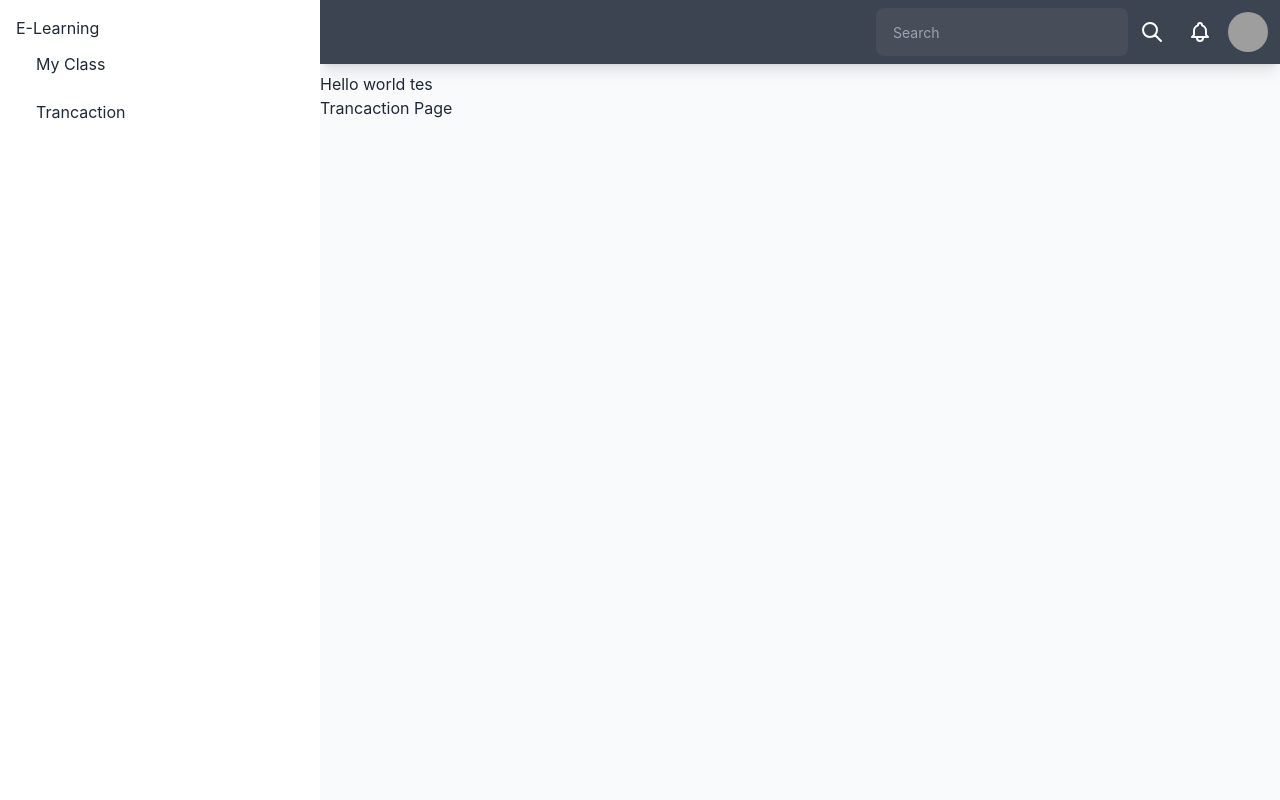
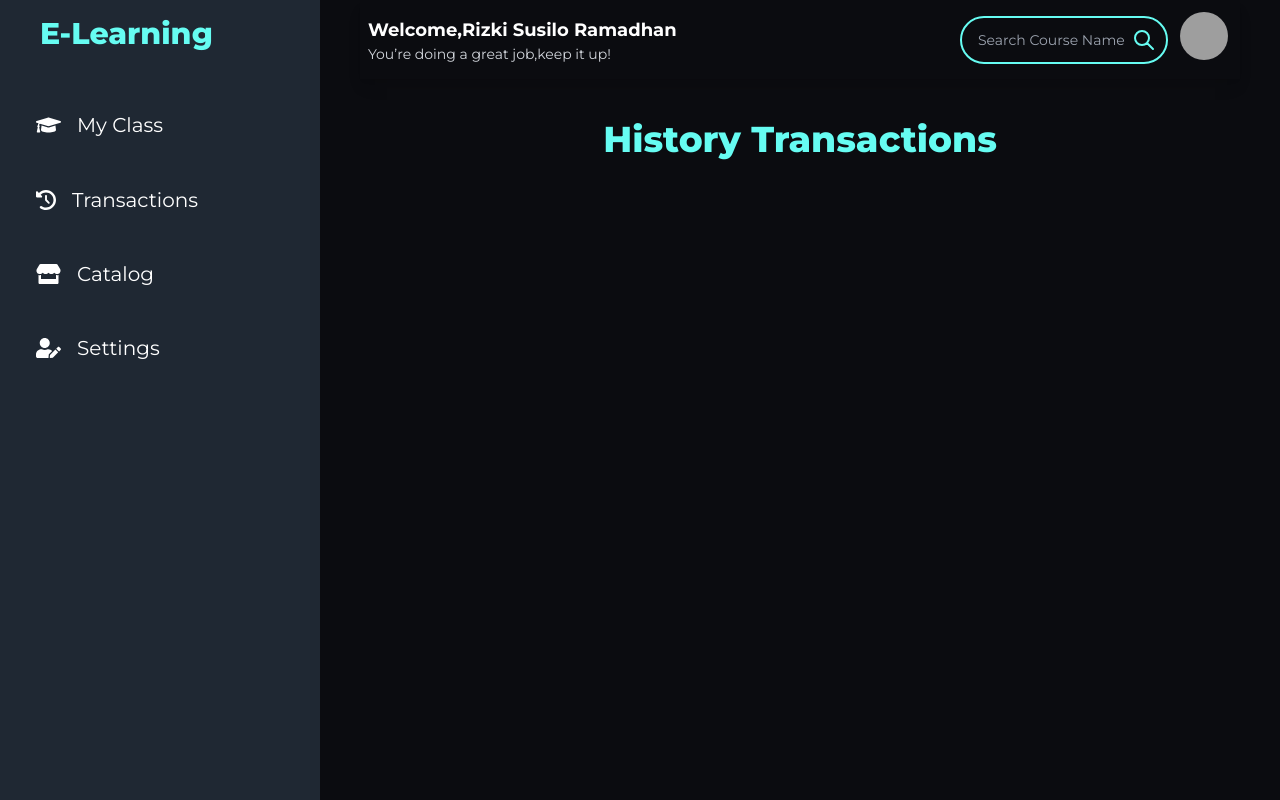
Before and after one commit to lms-20/fe_dashboard_lms, a React (Create React App) app: page /transactions in a window 1280 px wide. Built offline with nearby package versions, Linux system fonts and the light colour scheme; grey boxes are pictures that could not be loaded.

Commit message:
init pages

```diff
--- a/public/index.html
+++ b/public/index.html
@@ -10,6 +10,9 @@
       content="Web site created using create-react-app"
     />
     <link rel="apple-touch-icon" href="%PUBLIC_URL%/logo192.png" />
+    <link rel="preconnect" href="https://fonts.googleapis.com">
+    <link rel="preconnect" href="https://fonts.gstatic.com" crossorigin>
+    <link href="https://fonts.googleapis.com/css2?family=Montserrat:wght@400;700;800&display=swap" rel="stylesheet">
     <!--
       manifest.json provides metadata used when your web app is installed on a
       user's mobile device or desktop. See https://developers.google.com/web/fundamentals/web-app-manifest/
--- a/src/components/PermanentDrawer/PermanentDrawer.jsx
+++ b/src/components/PermanentDrawer/PermanentDrawer.jsx
@@ -3,63 +3,102 @@
 /* eslint-disable prettier/prettier */
 import React from 'react'
 import PropTypes from 'prop-types'
+import {FontAwesomeIcon} from '@fortawesome/react-fontawesome';
+import { faGraduationCap,faStore,faDoorOpen,faUserEdit} from '@fortawesome/free-solid-svg-icons';
 import { Link, Outlet } from 'react-router-dom'
 
 const PermanentDrawer = props => {
     return (
-        <div className="shadow bg-base-200 drawer drawer-mobile min-h-screen relative">
+
+        <div className="shadow bg-neutral-content drawer drawer-mobile min-h-screen relative text-base-100">
             <input id="my-drawer-2" type="checkbox" className="drawer-toggle" />
 
-            <div className="flex flex-col  drawer-content">
-                <div className="navbar mb-2 shadow-lg bg-neutral text-neutral-content justify-end lg:">
-                    <div className="flex-1 lg:hidden  ">
-                        <label htmlFor="my-drawer-2" className="btn btn-square btn-ghost drawer-button">
+            <div className="flex flex-col drawer-content">
+                {/* Navbar */}
+                <div className="navbar flex mb-2 shadow-lg bg-neutral-content text-primary justify-between lg:w-11/12 lg:mx-auto">
+                    <div className="">
+                        <label htmlFor="my-drawer-2" className="btn btn-square btn-ghost drawer-button lg:hidden border-none">
                             <svg xmlns="http://www.w3.org/2000/svg" fill="none" viewBox="0 0 24 24" className="inline-block w-6 h-6 stroke-current">
                                 <path strokeLinecap="round" strokeLinejoin="round" strokeWidth={2} d="M4 6h16M4 12h16M4 18h16" />
                             </svg>
                         </label>
+                        <div className='hidden lg:flex lg:flex-col justify-center'>
+                            <p className='text-lg text-base-100 font-bold '>Welcome,Rizki Susilo Ramadhan</p>
+                            <p className='text-sm text-base-300'>You’re doing a great job,keep it up!</p>
                         </div>
-                    <div className="flex-none">
+
+                    </div>
+                    <div className='flex items:center'>
+                        {/* Search Form */}
+                        <div className="">
                             <div className="form-control">
-                            <input type="text" placeholder="Search" className="input input-ghost" />
+                                <input type="text" placeholder="Search Course Name" className=" pr-10 transition-all w-52 focus:w-72 border-2 border-primary input input-ghost rounded-full text-base-100 focus:text-base-100" />
                             </div>
                         </div>
-                    <div className="flex-none">
-                        <button className="btn btn-square btn-ghost">
-                            <svg xmlns="http://www.w3.org/2000/svg" fill="none" viewBox="0 0 24 24" className="inline-block w-6 h-6 stroke-current">
+                        {/*  Button Search */}
+                        <div className="-ml-12 ">
+                            <button className="btn-square border-none  btn btn-ghost bg-transparent">
+                                <svg xmlns="http://www.w3.org/2000/svg" fill="none" viewBox="0 0 24 24" className="inline-block text-primary w-6 h-6 stroke-current">
                                     <path strokeLinecap="round" strokeLinejoin="round" strokeWidth={2} d="M21 21l-6-6m2-5a7 7 0 11-14 0 7 7 0 0114 0z" />
                                 </svg>
                             </button>
                         </div>
-                    <div className="flex-none">
-                        <button className="btn btn-square btn-ghost">
-                            <svg xmlns="http://www.w3.org/2000/svg" fill="none" viewBox="0 0 24 24" className="inline-block w-6 h-6 stroke-current">
-                                <path strokeLinecap="round" strokeLinejoin="round" strokeWidth={2} d="M15 17h5l-1.405-1.405A2.032 2.032 0 0118 14.158V11a6.002 6.002 0 00-4-5.659V5a2 2 0 10-4 0v.341C7.67 6.165 6 8.388 6 11v3.159c0 .538-.214 1.055-.595 1.436L4 17h5m6 0v1a3 3 0 11-6 0v-1m6 0H9" />
-                            </svg>
-                        </button>
+                        {/* Avatar + Dropdown*/}
+                        <div className="ml-2">
+                                {/* Dropdown */}
+                                <div className="m-1 dropdown dropdown-end ">
+                                    <img src="https://i.pravatar.cc/500?img=32" tabIndex="0" className='rounded-full w-12 h-12 ' />
+                                    <ul tabIndex="0" className="text-base-100 p-2 shadow menu dropdown-content bg-neutral rounded-box w-52 mt-2">
+                                        <li>
+                                            <a className='btn-hover-primary'><FontAwesomeIcon icon = {faUserEdit} className='mr-2'/>Settings</a>
+                                        </li>
+                                        <li>
+                                            <a className='btn-hover-primary'><FontAwesomeIcon icon = {faDoorOpen} className='mr-2'/>Logout</a>
+                                        </li>
+                                    </ul>
                                 </div>
-                    <div className="flex-none">
-                        <div className="avatar">
-                            <div className="rounded-full w-10 h-10 m-1">
-                                <img src="https://i.pravatar.cc/500?img=32" />
+
+                        </div>
+                    {/* End Of Navbar */}
                     </div>
                 </div>
-                    </div>
-                </div>
-                <p>Hello world tes</p>
+                {/* Your upcoming content should be below */}
                 <Outlet />
             </div>
             <div className="drawer-side">
                 <label htmlFor="my-drawer-2" className="drawer-overlay" />
 
-                <ul className="menu p-4 overflow-y-auto w-80 bg-base-100 text-base-content">
-                    <h1>E-Learning</h1>
-                    <li>
-                        <Link to="/myclass">My Class</Link>
+                <ul className="menu p-4 overflow-y-auto w-80 bg-neutral  text-base-100 ">
+                    <h1 className=' font-extrabold text-3xl text-primary mb-10 pl-6'>E-Learning</h1>
+                    <li className='mb-2'>
+                        <Link to="/myclass" className='text-xl btn-hover-primary' style={{padding:"1.2rem 1.25rem"}}>
+                            <FontAwesomeIcon icon={faGraduationCap} className='mr-4'/>
+                        My Class
+                        </Link>
                     </li>
-                    <li>
-                        <Link to="/transactions">Trancaction</Link>
+                    <li className='mb-2'>
+                        <Link to="/transactions" className='text-xl btn-hover-primary' style={{padding:"1.2rem 1.25rem"}}>
+                        <svg aria-hidden="true" focusable="false" data-prefix="fas" data-icon="clock-rotate-left" className="svg-inline--fa fa-clock-rotate-left mr-4" role="img" xmlns="http://www.w3.org/2000/svg" viewBox="0 0 512 512">
+                             <path fill="currentColor" d="M256 0C397.4 0 512 114.6 512 256C512 397.4 397.4 512 256 512C201.7 512 151.2 495 109.7 466.1C95.2 455.1 91.64 436 101.8 421.5C111.9 407 131.8 403.5 146.3 413.6C177.4 435.3 215.2 448 256 448C362 448 448 362 448 256C448 149.1 362 64 256 64C202.1 64 155 85.46 120.2 120.2L151 151C166.1 166.1 155.4 192 134.1 192H24C10.75 192 0 181.3 0 168V57.94C0 36.56 25.85 25.85 40.97 40.97L74.98 74.98C121.3 28.69 185.3 0 255.1 0L256 0zM256 128C269.3 128 280 138.7 280 152V246.1L344.1 311C354.3 320.4 354.3 335.6 344.1 344.1C335.6 354.3 320.4 354.3 311 344.1L239 272.1C234.5 268.5 232 262.4 232 256V152C232 138.7 242.7 128 256 128V128z">
+                            </path>
+                        </svg>
+                        Transactions
+                        </Link>
                     </li>
+                    <li className='mb-2'>
+                        <Link to="/" className='text-xl btn-hover-primary' style={{padding:"1.2rem 1.25rem"}}>
+                            <FontAwesomeIcon icon={faStore} className='mr-4'/>
+                        Catalog
+                        </Link>
+                    </li>
+                    <li className='mb-2'>
+                        <Link to="/" className='text-xl btn-hover-primary' style={{padding:"1.2rem 1.25rem"}}>
+                            <FontAwesomeIcon icon={faUserEdit} className='mr-4'/>
+                        Settings
+                        </Link>
+                    </li>
+
+
                 </ul>
             </div>
         </div>
--- a/src/index.css
+++ b/src/index.css
@@ -4,9 +4,8 @@
 
 body {
   margin: 0;
-  font-family: -apple-system, BlinkMacSystemFont, 'Segoe UI', 'Roboto', 'Oxygen',
-    'Ubuntu', 'Cantarell', 'Fira Sans', 'Droid Sans', 'Helvetica Neue',
-    sans-serif;
+  font-family: 'Montserrat', sans-serif;
+
   -webkit-font-smoothing: antialiased;
   -moz-osx-font-smoothing: grayscale;
 }
@@ -15,3 +14,18 @@ code {
   font-family: source-code-pro, Menlo, Monaco, Consolas, 'Courier New',
     monospace;
 }
+.input-ghost {
+  @apply outline-none bg-transparent
+}
+
+.btn {
+  @apply bg-transparent normal-case text-base-100 border-2 border-primary
+}
+
+
+.btn-hover-primary {
+  @apply hover:bg-primary hover:text-neutral-focus
+}
+.btn-rounded {
+  @apply rounded-full
+}
--- a/src/pages/Transaction/Transaction.jsx
+++ b/src/pages/Transaction/Transaction.jsx
@@ -6,8 +6,9 @@ import PropTypes from 'prop-types';
 
 const Transaction = props => {
     return (
-        <div>
-            <h1>Trancaction Page</h1>
+        // Page Container
+        <div className='mt-8 flex flex-col  w-11/12 mx-auto'>
+            <h2 className='text-center text-xl lg:text-4xl font-extrabold text-primary'> History Transactions</h2>
         </div>
     )
 }
--- a/src/reportWebVitals.js
+++ b/src/reportWebVitals.js
@@ -1,3 +1,6 @@
+/* eslint-disable prettier/prettier */
+/* eslint-disable no-unused-vars */
+/* eslint-disable prettier/prettier */
 const reportWebVitals = (onPerfEntry) => {
   if (onPerfEntry && onPerfEntry instanceof Function) {
     import('web-vitals').then(({ getCLS, getFID, getFCP, getLCP, getTTFB }) => {
--- a/tailwind.config.js
+++ b/tailwind.config.js
@@ -4,5 +4,33 @@ module.exports = {
   theme: {
     extend: {}
   },
-  plugins: [require('daisyui')]
+  plugins: [require('daisyui')],
+  daisyui: {
+    themes: [
+      {
+        'mytheme': {
+          'primary': '#66FCF1', //change, for primary content
+          'primary-focus': '#4506cb',
+          'primary-content': '#ffffff',
+          'secondary': '#f000b8',
+          'secondary-focus': '#bd0091',
+          'secondary-content': '#ffffff',
+          'accent': '#37cdbe',
+          'accent-focus': '#2aa79b',
+          'accent-content': '#ffffff',
+          'neutral': '#1F2833', //change , for sidebar bg
+          'neutral-focus': '#2a2e37',
+          'neutral-content': '#0B0C10',//change, for drawer content
+          'base-100': '#ffffff',
+          'base-200': '#f9fafb',
+          'base-300': '#d1d5db',
+          'base-content': '#1f2937',
+          'info': '#2094f3',
+          'success': '#009485',
+          'warning': '#ff9900',
+          'error': '#ff5724',
+        },
+      },
+    ],
+  },
 };
```
Lines whose indentation alone changed are shown as unchanged.
